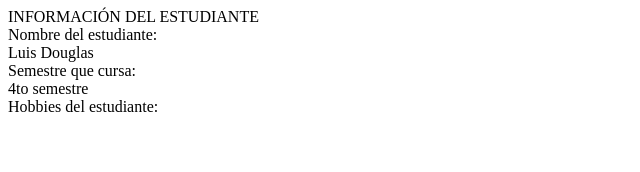
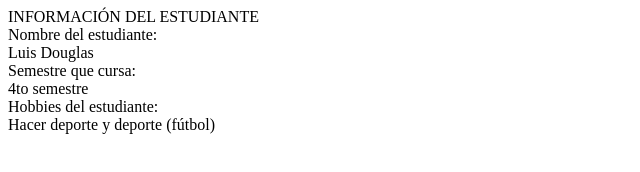
Before and after one commit to LuisD-DR/Para_taller_corte_1, a plain HTML site: page index.html in a window 1280 px wide. Shown: the whole page, without its empty margins (0-640 px from the left). Drawn offline with Linux system fonts and the light colour scheme.

Commit message:
Hobbies añadidos

```diff
--- a/index.html
+++ b/index.html
@@ -12,6 +12,7 @@
     <div>Semestre que cursa:</div>
     <div>4to semestre</div>
     <div>Hobbies del estudiante:</div>
+    <div>Hacer deporte y deporte (fútbol)</div>
 
 </body>
 </html>
```
